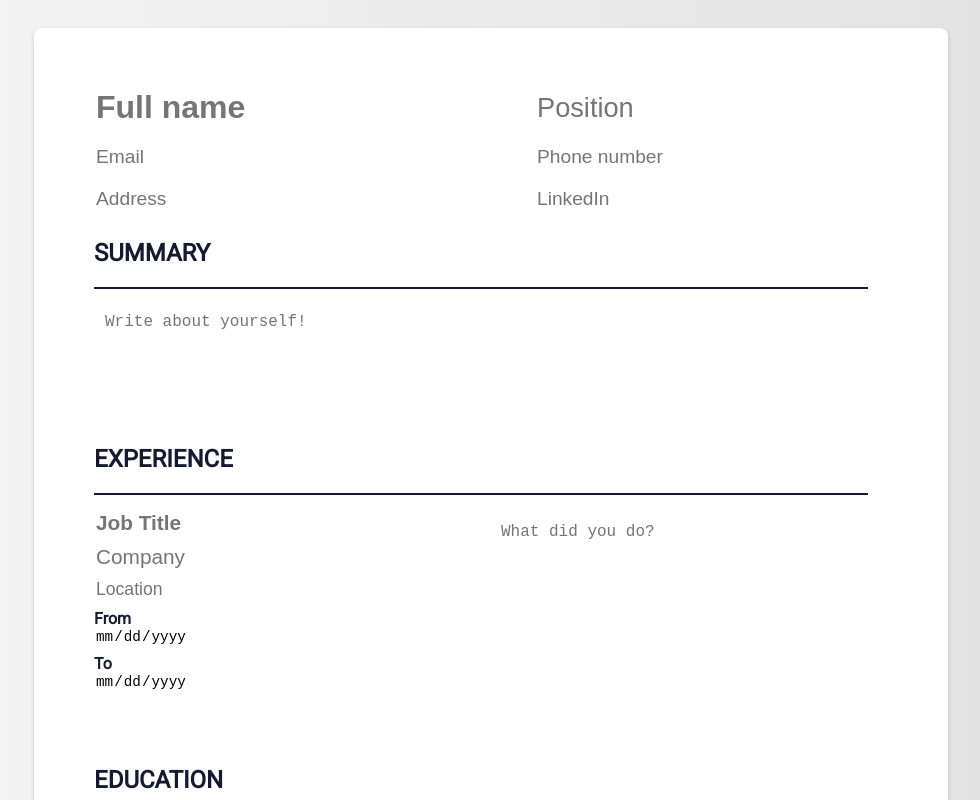
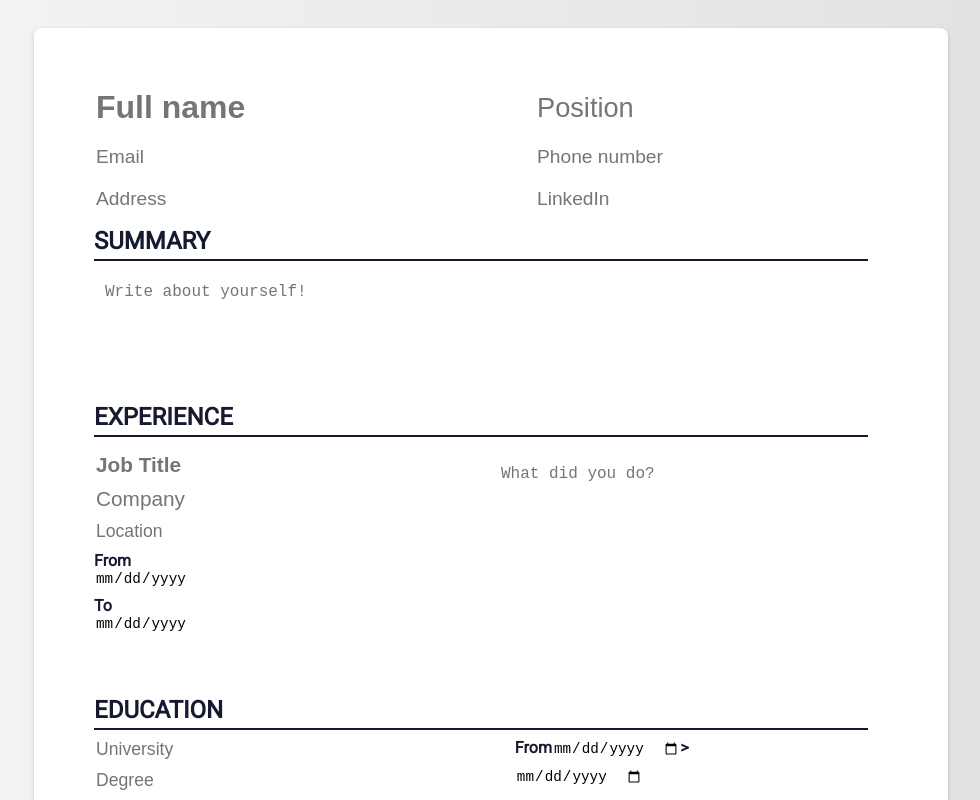
Before and after one commit to philippOkie/resume-builder-vue, a Vue app in the folder frontend/: page / in a window 1280 px wide. Shown: the top 800 px of the page, without its empty margins (157-1137 px from the left). Built offline with nearby package versions, Linux system fonts and the light colour scheme.

Commit message:
fix: get rid of unnecessary styling files

```diff
--- a/frontend/src/App.vue
+++ b/frontend/src/App.vue
@@ -1,10 +1,10 @@
 <script setup>
 import PersonalInfo from "./components/PersonalInfo.vue";
-import Education from "./components/Education.vue";
+import Educations from "./components/Educations.vue";
 import Summary from "./components/Summary.vue";
-import Experience from "./components/Experience.vue";
+import Experiences from "./components/Experiences.vue";
 import Skills from "./components/Skills.vue";
-import "./styles/style.css";
+import "./style.css";
 
 const submitForm = () => {
   console.log("Form data submitted!");
@@ -21,8 +21,8 @@ const exportToPDF = () => {
       <div class="container-main">
         <PersonalInfo />
         <Summary />
-        <Experience />
-        <Education />
+        <Experiences />
+        <Educations />
         <Skills />
       </div>
       <nav>
@@ -34,10 +34,14 @@ const exportToPDF = () => {
 </template>
 
 <style scoped>
+.wrapper {
+  margin-bottom: 20px;
+}
 .save-btn {
   height: 100%;
   font-size: 1.5em;
   font-weight: 700;
+  margin-bottom: 32px;
 }
 
 .container-main {
@@ -56,6 +60,10 @@ const exportToPDF = () => {
   box-shadow: rgba(45, 35, 66, 0.2) 0 20px 40px;
 }
 
+.container-main > button {
+  display: none;
+}
+
 @media print {
   @page {
     size: A4;
@@ -67,10 +75,18 @@ const exportToPDF = () => {
     padding: 0;
     visibility: hidden;
   }
+
+  .container-main {
+    padding: 0;
+    box-shadow: none;
+  }
+
+  .container-main > button {
+    display: none;
+  }
+
   .container-main,
   .container-main * {
-    margin-top: 10px;
-    margin-bottom: 10px;
     visibility: visible;
   }
 }
--- a/frontend/src/components/Education.vue
+++ b/frontend/src/components/Educations.vue
@@ -82,6 +82,11 @@ export default {
 </script>
 
 <style scoped>
+.edu-wrapper {
+  display: flex;
+  flex-direction: row;
+}
+
 button {
   opacity: 0;
   transition: opacity 1s ease-in-out;
--- a/frontend/src/components/Experience.vue
+++ b/frontend/src/components/Experiences.vue
@@ -64,7 +64,6 @@
 </template>
 
 <script>
-import "../styles/experience.css";
 export default {
   data() {
     return {
@@ -105,6 +104,57 @@ export default {
 </script>
 
 <style scoped>
+.exp-wrapper {
+  display: grid;
+  grid-template-columns: 1fr 1fr;
+  margin-top: 15px;
+  margin-bottom: 15px;
+}
+
+.job-title {
+  font-size: 1.3rem;
+
+  font-weight: bold;
+}
+
+.company {
+  font-size: 1.3rem;
+}
+
+.location {
+  color: transparent(0.5);
+}
+
+.wdud {
+  width: 300px;
+  padding: 10px;
+  height: 100%;
+  border: none;
+  outline: none;
+  resize: none;
+
+  font-size: 1rem;
+  line-height: 1.5;
+  border-radius: 8px;
+  background-color: #fff;
+  transition: 0.7s ease-in-out;
+}
+
+.wdud:focus,
+.wdud:hover {
+  background-color: #e0e0e0;
+}
+
+.job-info-wrapper {
+  display: flex;
+  flex-direction: column;
+  justify-content: space-between;
+}
+
+input[type="date"]::-webkit-calendar-picker-indicator {
+  display: none;
+}
+
 button {
   background-color: #f5f5f5;
 
--- a/frontend/src/styles/style.css
+++ b/frontend/src/style.css
@@ -83,24 +83,13 @@ li {
 h2 {
   color: #161a30;
   font-size: 1.5rem;
-
+  margin-bottom: 4px;
+  margin-top: 8px;
   font-weight: bold;
 }
 
 label {
   font-weight: 800;
-}
-
-.line {
-  width: 774px;
-  border-bottom: 2px solid #161a30;
-  margin-bottom: 10px;
-}
-
-.wrapper {
-  display: flex;
-  flex-direction: column;
-  align-items: center;
 }
 
 nav {
@@ -109,7 +98,12 @@ nav {
   grid-template-columns: 1fr 1fr;
   margin-top: 20px;
   background-color: transparent;
-
   gap: 20px;
   min-height: 50px;
 }
+
+.line {
+  width: 774px;
+  border-bottom: 2px solid #161a30;
+  margin-bottom: 8px;
+}
--- a/frontend/src/styles/education.css
+++ /dev/null
@@ -1,4 +0,0 @@
-.edu-wrapper {
-  display: flex;
-  flex-direction: row;
-}
--- a/frontend/src/styles/experience.css
+++ /dev/null
@@ -1,50 +0,0 @@
-.exp-wrapper {
-  display: grid;
-  grid-template-columns: 1fr 1fr;
-  margin-top: 15px;
-  margin-bottom: 15px;
-}
-
-.job-title {
-  font-size: 1.3rem;
-
-  font-weight: bold;
-}
-
-.company {
-  font-size: 1.3rem;
-}
-
-.location {
-  color: transparent(0.5);
-}
-
-.wdud {
-  width: 300px;
-  padding: 10px;
-  height: 100%;
-  border: none;
-  outline: none;
-  resize: none;
-
-  font-size: 1rem;
-  line-height: 1.5;
-  border-radius: 8px;
-  background-color: #fff;
-  transition: 0.7s ease-in-out;
-}
-
-.wdud:focus,
-.wdud:hover {
-  background-color: #e0e0e0;
-}
-
-.job-info-wrapper {
-  display: flex;
-  flex-direction: column;
-  justify-content: space-between;
-}
-
-input[type="date"]::-webkit-calendar-picker-indicator {
-  display: none;
-}
```
Also changed, not shown: frontend/src/components/Edu.vue (added), frontend/src/components/Exp.vue (added), frontend/src/components/Skill.vue (added).
